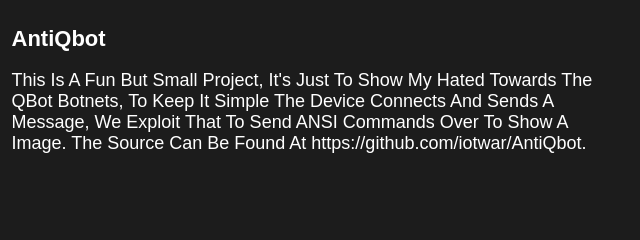
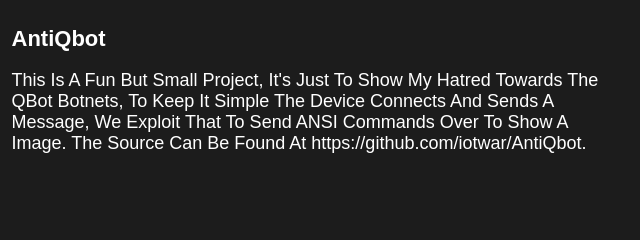
Before and after one commit to iotwar/iotwar.github.io, a plain HTML site: page index.html in a window 1280 px wide. Shown: the part 916-1156 px from the top of the page, 519-1159 px from the left. Drawn offline with Linux system fonts and the light colour scheme.

Commit message:
Update index.html

```diff
--- a/index.html
+++ b/index.html
@@ -63,7 +63,7 @@
                 <div class="project-text">
                     <h2>AntiQbot</h2>
                     <p>
-                        This Is A Fun But Small Project, It's Just To Show My Hated Towards The QBot Botnets, To Keep It Simple The Device Connects And Sends A Message, We Exploit That To Send ANSI Commands Over To Show A Image. The Source Can Be Found At https://github.com/iotwar/AntiQbot.
+                        This Is A Fun But Small Project, It's Just To Show My Hatred Towards The QBot Botnets, To Keep It Simple The Device Connects And Sends A Message, We Exploit That To Send ANSI Commands Over To Show A Image. The Source Can Be Found At https://github.com/iotwar/AntiQbot.
                     </p>
                 </div>
             </div>
```
